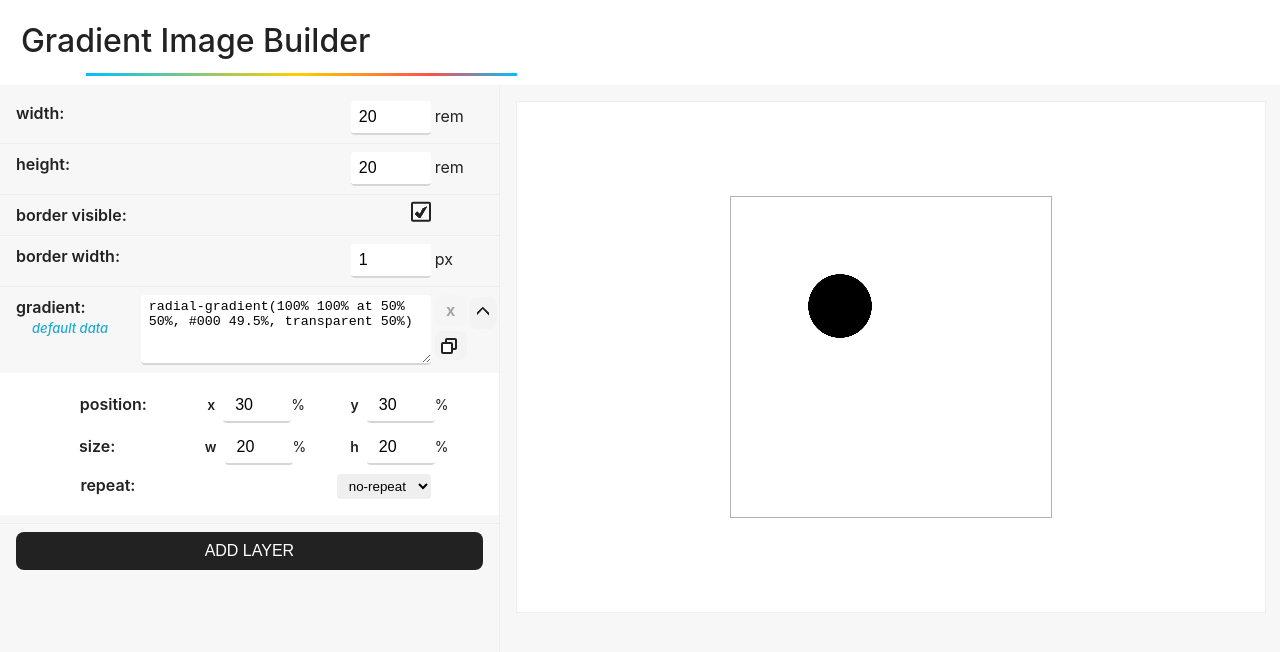
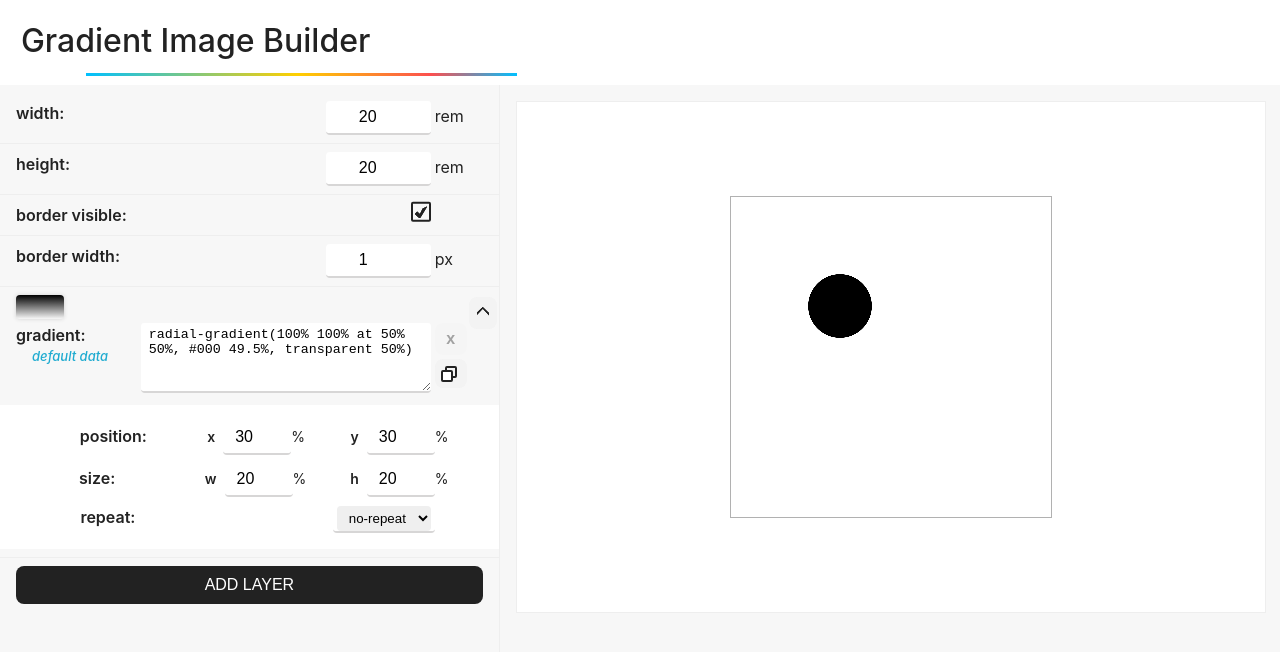
Before and after one commit to julsmorozova/gradient-image-builder, a React (Vite) app: page / in a window 1280 px wide. Shown: the top 652 px of the page. Built offline with nearby package versions, Linux system fonts and the light colour scheme.

Commit message:
show colors used in bg layer, fix 'default data' flag behaviour, fix select styles, move common styles to index.css

```diff
--- a/src/Accordion.tsx
+++ b/src/Accordion.tsx
@@ -12,7 +12,7 @@ type AccordionProps = {
 
 export default function Accordion (props: AccordionProps) {
     const { headerContent, backgroundId, children } = props;
-    const setAccordionOpen = useGradientStore((state) => state.editBackgroundValue);
+    const toggleAccordion = useGradientStore((state) => state.toggleAccordion);
     const isAccordionOpen = useGradientStore((state) => state.backgroundInputs.find(i => i.id === backgroundId)?.['isAccordionOpen']);
     return (
         <div className="accordion-container">
@@ -23,7 +23,7 @@ export default function Accordion (props: AccordionProps) {
                 <button
                     type="button"
                     className="btn btn-secondary accordion-btn"
-                    onClick={() => setAccordionOpen(backgroundId, 'isAccordionOpen', !isAccordionOpen)}
+                    onClick={() => toggleAccordion(backgroundId)}
                     data-tooltip-id="accordion-toggle"
                     data-tooltip-content={isAccordionOpen ? 'Hide bg configs' : 'Show bg configs'}
                 >
--- a/src/BackgroundBlock.css
+++ b/src/BackgroundBlock.css
@@ -9,6 +9,7 @@
     align-items: flex-start;
     justify-content: space-between;
     height: fit-content;
+    margin-bottom: 0.25rem;
 }
 
 .code-input-label {
@@ -38,24 +39,6 @@
     align-items: start;
     width: 70%;
     justify-content: flex-end;
-}
-
-.code-input-input-wrapper .input-decoration,
-.code-input-input-wrapper-col .input-decoration {
-    display: flex;
-    align-items: start;
-    width: 100%;
-    justify-content: flex-end;
-    border-bottom: 2px solid #d7d6d6;
-    border-radius: 0.25rem;
-    background-color: #fff;
-    margin-right: 0.25rem;
-}
-
-.code-input-input-wrapper-col .input-decoration:has(input:focus),
-.code-input-input-wrapper .input-decoration:has(textarea:focus),
-.code-input-input-wrapper-col .input-decoration:has(select:focus)  {
-    border-color: #1fabd0;
 }
 
 .code-input-input-wrapper input {
--- a/src/BackgroundBlock.tsx
+++ b/src/BackgroundBlock.tsx
@@ -5,6 +5,7 @@ import BackgroundBlockDropdown from './BackgroundBlockDropdown';
 import Accordion from './Accordion';
 import { Tooltip } from 'react-tooltip';
 import classnames from 'classnames';
+import ColorsThumbnail from './ColorsThumbnail';
 
 type BackgroundBlockProps = {
     id: string;
@@ -34,11 +35,18 @@ export default function BackgroundBlock(props: BackgroundBlockProps) {
     const deleteBackgroundLayer = useGradientStore((state) => state.deleteBackgroundLayer);
     const cloneLayer = useGradientStore((state) => state.cloneLayer);
     const isDefaultData = useGradientStore((state) => state.backgroundInputs.find(i => i.id === id)?.isDefaultData);
+
     return (
         <div className="code-input-container">
             <Accordion
                 backgroundId={id}
                 headerContent={(
+                    <>
+                    <div className="bg-value-container row">
+                        <div className="code-input-label">
+                        <ColorsThumbnail id={id}/>
+                        </div>
+                    </div>
                     <div className="bg-value-container row">
                         <div className="code-input-label">
                             <div>gradient: </div>
@@ -76,6 +84,8 @@ export default function BackgroundBlock(props: BackgroundBlockProps) {
                             </div>
                         </div>
                     </div>
+                    </>
+
                 )}
             >
                 <>
--- a/src/BackgroundBlockDropdown.tsx
+++ b/src/BackgroundBlockDropdown.tsx
@@ -19,11 +19,13 @@ export default function BackgroundBlockDropdown (props: BackgroundBlockDropdownP
     const backgroundValue = useGradientStore((state) => state.backgroundInputs.find(i => i.id === backgroundId)?.[backgroundPropName]);
     return (
         <div className="background-dropdown">
+            <div className="input-decoration">
             <select value={backgroundValue} onChange={(e) => editBackgroundValue(backgroundId, backgroundPropName, e.currentTarget.value )}>
                 {items.map(item => (
                     <option key={item.name} className="background-dropdown">{item.value}</option>
                 ))}
             </select>
+            </div>
         </div>
     );
 
--- /dev/null
+++ b/src/ColorsThumbnail.tsx
@@ -0,0 +1,29 @@
+import { getColorsFromInput } from "./tools";
+import { BackgroundInput, useGradientStore } from "./store";
+import { Tooltip } from "react-tooltip";
+
+type ColorsThumbnailProps = {
+    id: BackgroundInput['id'];
+}
+
+export default function ColorsThumbnail (props: ColorsThumbnailProps) {
+    const { id } = props;
+    const value = useGradientStore((state) => state.backgroundInputs.find(i => i.id === id)?.value);
+    const parsedColors = value && getColorsFromInput(value);
+    const gradientValue = parsedColors?.toString() && `linear-gradient(${parsedColors?.toString()})`;
+
+    const styleBlock = {
+        width: '3rem',
+        height: '1.5rem',
+        boxShadow: '0 0 0.25rem #d2d2d2',
+        borderRadius: '0.25rem',
+        background: gradientValue,
+    };
+
+    return (
+        <>
+            <div style={styleBlock} data-tooltip-id={`colors-thumbnail-${id}`} data-tooltip-content="Colors used" />
+            <Tooltip id={`colors-thumbnail-${id}`} />
+        </>
+    );
+}
--- a/src/NumberInput.css
+++ b/src/NumberInput.css
@@ -27,17 +27,6 @@
     margin-right: 0;
 }
 
-.number-input-input-wrapper .input-decoration {
-    border-bottom: 2px solid #d7d6d6;
-    border-radius: 0.25rem;
-    background-color: #fff;
-    margin-right: 0.25rem;
-  }
-
-  .number-input-input-wrapper .input-decoration:has(input:focus)  {
-    border-color: #1fabd0;
-  }
-
 .number-input-input-wrapper:has(input[type="checkbox"]) {
     grid-column: 5/6;
     justify-self: end;
--- a/src/index.css
+++ b/src/index.css
@@ -68,6 +68,23 @@ textarea {
 input:focus, textarea:focus, select:focus {
   outline: none;
   border: none;
+}
+
+.input-decoration {
+  display: flex;
+  align-items: start;
+  width: 100%;
+  justify-content: flex-end;
+  border-bottom: 2px solid #d7d6d6;
+  border-radius: 0.25rem;
+  background-color: #fff;
+  margin-right: 0.25rem;
+}
+
+.input-decoration:has(select:focus),
+.input-decoration:has(textarea:focus),
+.input-decoration:has(input:focus) {
+  border-color: #1fabd0;
 }
 
 input[type=checkbox] {
--- a/src/store.ts
+++ b/src/store.ts
@@ -2,6 +2,7 @@ import { create } from 'zustand';
 import { handleClone } from './tools';
 
 export type BackgroundInputNumber = undefined | number;
+
 export type BackgroundInput = {
     id: string;
     isDefaultData: boolean;
@@ -31,6 +32,7 @@ type GradientObjectAction = {
     deleteBackgroundLayer: (id: BackgroundInput['id']) => void,
     editBackgroundValue: (id: BackgroundInput['id'], valueName: keyof BackgroundInput, value: BackgroundInput['value'] | BackgroundInputNumber | BackgroundInput['isAccordionOpen']) => void,
     editCheckboxValue: () => void,
+    toggleAccordion: (id: BackgroundInput['id']) => void,
 }
 
 const gradientDefaultValue = "linear-gradient(#fff 0 30%, #76ecd4 30% 34%, #fff 34% 49%, #76ecd4 49% 53%, #fff 53%)";
@@ -41,11 +43,36 @@ export const useGradientStore = create<GradientObjectState & GradientObjectActio
     height: 20,
     isBorderShown: true,
     borderWidth: 1,
-    backgroundInputs: [{id: new Date().valueOf().toString(), isDefaultData: true, isAccordionOpen: true, value: gradientDefaultValue1, x: 30, y: 30, w: 20, h: 20, repeat: 'no-repeat'}],
+    backgroundInputs: [{
+        id: new Date().valueOf().toString(),
+        isDefaultData: true,
+        isAccordionOpen: true,
+        value: gradientDefaultValue1,
+        x: 30,
+        y: 30,
+        w: 20,
+        h: 20,
+        repeat: 'no-repeat',
+    }],
     cloneLayer: (id) => set((state) => ({ ...state, backgroundInputs: [...handleClone(state.backgroundInputs, id)]})),
     updateBackgroundInputs: (incomingState) => set((state) => ({ ...state, backgroundInputs: [...incomingState] })),
     editGradientObjectValue: (incomingState) => set((state) => ({ ...state, ...incomingState })),
-    addBackgroundLayer: () => set((state) => ({ ...state, backgroundInputs: [ ...state.backgroundInputs, { id: new Date().valueOf().toString(), isDefaultData: true, isAccordionOpen: true, value: gradientDefaultValue, x: 0, y: 0, w: 100, h: 100, repeat: 'no-repeat' }]})),
+    addBackgroundLayer: () => set((state) => ({
+        ...state,
+        backgroundInputs: [
+            ...state.backgroundInputs, {
+                id: new Date().valueOf().toString(),
+                isDefaultData: true,
+                isAccordionOpen: true,
+                value: gradientDefaultValue,
+                x: 0,
+                y: 0,
+                w: 100,
+                h: 100,
+                repeat: 'no-repeat'
+            }
+        ]
+    })),
     deleteBackgroundLayer: (id) => set((state) => ({ ...state, backgroundInputs: state.backgroundInputs.filter(item => item.id !== id)})),
     editBackgroundValue: (id, valueName, value) => set((state) => ({...state, backgroundInputs: state.backgroundInputs.map(i => {
         if (i.id === id) {
@@ -55,5 +82,12 @@ export const useGradientStore = create<GradientObjectState & GradientObjectActio
             return i;
         }
     })})),
-    editCheckboxValue: () => { set((state) => ({ ...state, isBorderShown: !state.isBorderShown }))},
+    editCheckboxValue: () => set((state) => ({ ...state, isBorderShown: !state.isBorderShown })),
+    toggleAccordion: (id) => set((state) => ({ ...state, backgroundInputs: state.backgroundInputs.map(i => {
+        if (i.id === id) {
+            return { ...i, isAccordionOpen: !i.isAccordionOpen};
+        } else {
+            return i;
+        }
+    })})),
 }))
--- a/src/tools.ts
+++ b/src/tools.ts
@@ -48,3 +48,9 @@ export const handleClone = (items: BackgroundInput[], id: BackgroundInput['id'])
 
     return items.toSpliced(curIndex, 0, copiedItem);
 };
+
+
+export const getColorsFromInput = (input: string): string[] => {
+    const re = /(^[a-zA-Z]+$)|transparent|(#(?:[0-9a-f]{2}){2,4}|#[0-9a-f]{3}|(?:rgba?|hsla?)\((?:\d+%?(?:deg|rad|grad|turn)?(?:,|\s)+){2,3}[\s/]*[\d.]+%?\))/ig;
+    return [...input.matchAll(re)].map(i => i[0]);
+};
```
